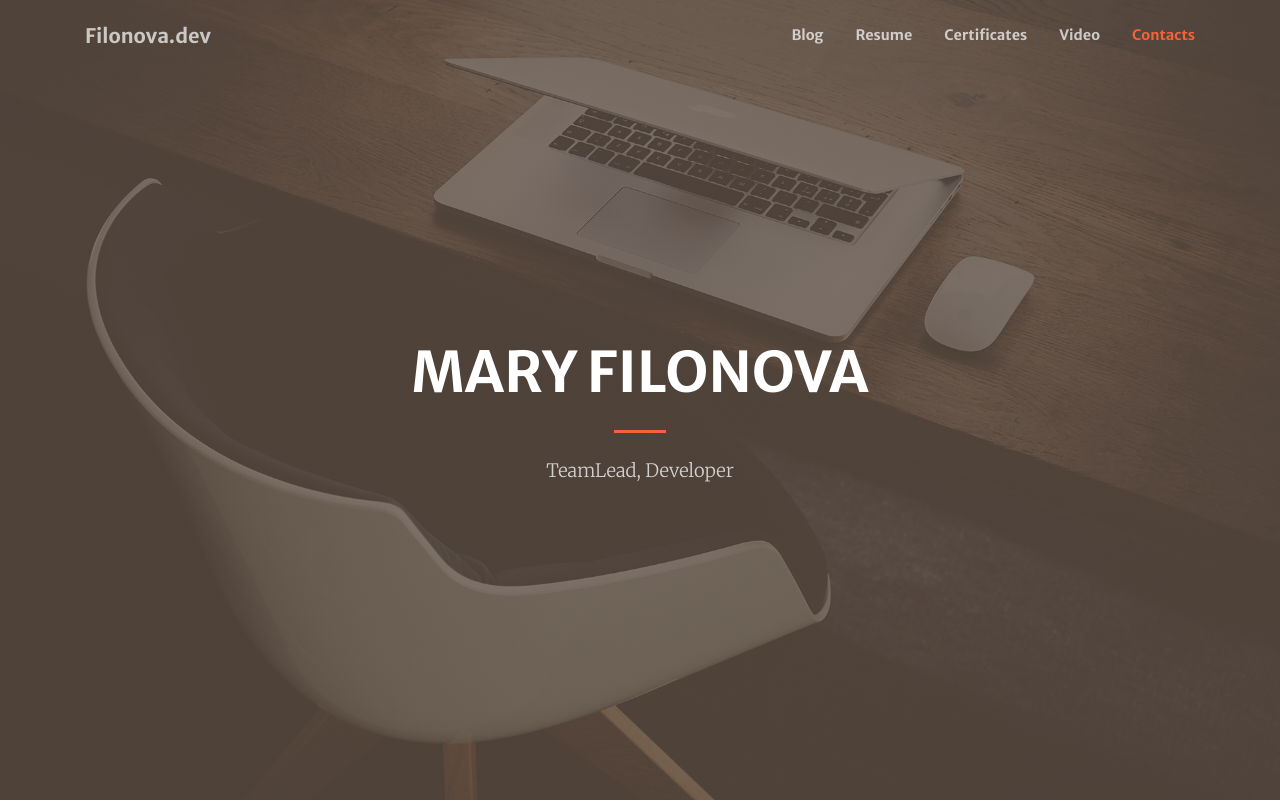
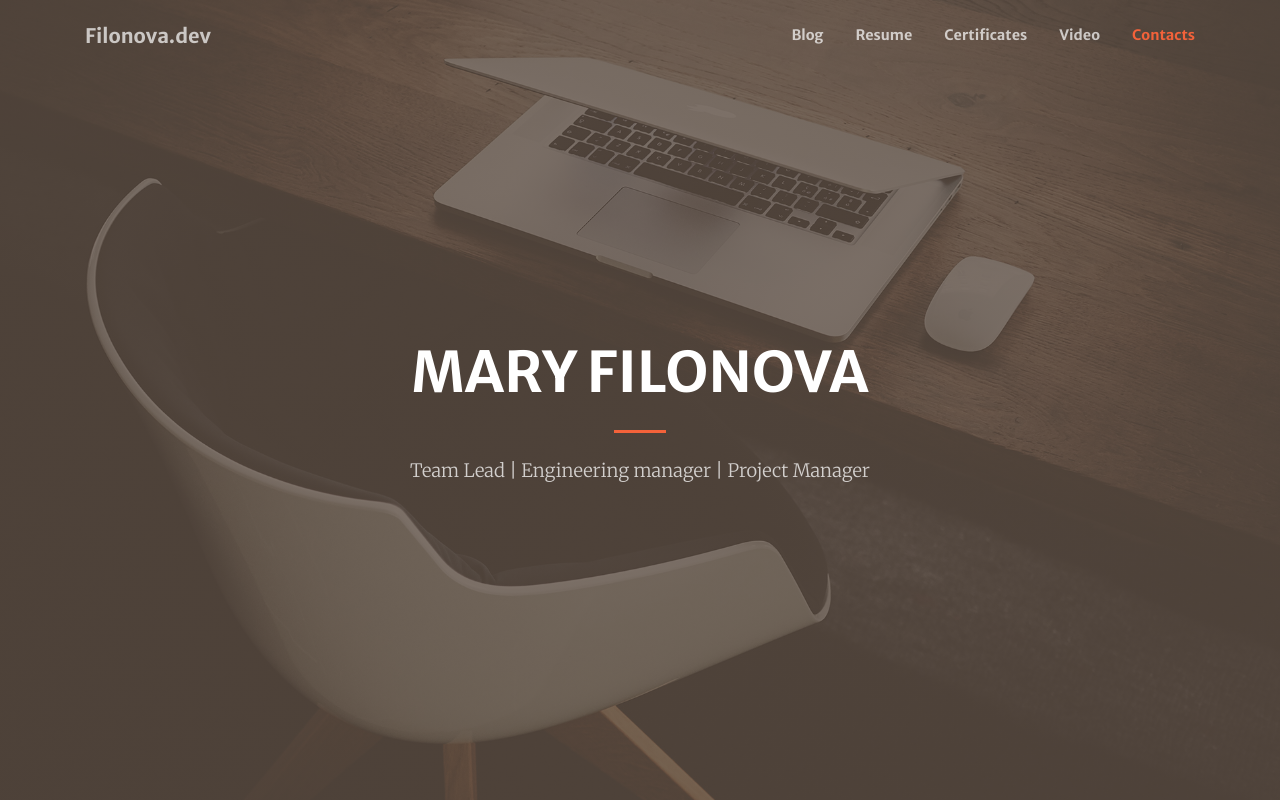
Before and after one commit to Kvm99/filonova.dev, a Django app: page / in a window 1280 px wide. Shown: the top 804 px of the page. Run offline with Django 3.2, Linux system fonts and the light colour scheme; some libraries are stand-ins or nearby versions.

Commit message:
adited about me

```diff
--- a/resume/templates/resume/index.html
+++ b/resume/templates/resume/index.html
@@ -81,7 +81,7 @@
           <hr class="divider my-4">
         </div>
         <div class="col-lg-8 align-self-baseline">
-          <p class="text-white-75 font-weight-light mb-5">TeamLead, Developer</p>
+          <p class="text-white-75 font-weight-light mb-5">Team Lead | Engineering manager | Project Manager</p>
           <!-- <a class="btn btn-primary btn-xl js-scroll-trigger" href="#about">Resume</a> -->
         </div>
       </div>
```
